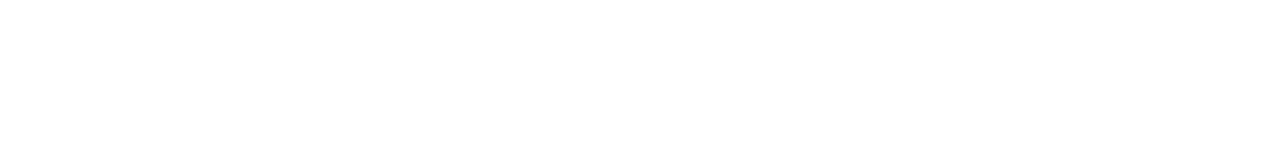
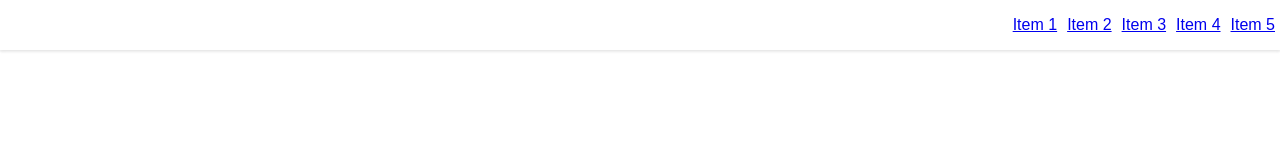
Before and after one commit to MarianaTraslavinaSarmiento/studyGit, a plain HTML site: page index.html in a window 1280 px wide. Drawn offline with Linux system fonts and the light colour scheme.

Commit message:
feat: :construction: Menú principal en progreso

```diff
--- a/css/style.css
+++ b/css/style.css
@@ -6,3 +6,25 @@
     box-sizing: border-box;
     font-family: Arial, Helvetica, sans-serif;
 }
+
+.header{
+    /* background: red;  */
+    height: 50px;
+    box-shadow: 0px 1px 3px var(--bg-header), 0px 1px 3px var(--bg-header);
+}
+.headernav{
+    height: 100%;
+}
+.headerul{
+    height: 100%;
+    list-style: none;
+    display: flex;
+    flex-direction: row;
+    justify-content: flex-end;
+    align-items: center;
+    gap: 10px;
+    padding-right: 5px;
+}
+.header__ul li a{
+    text-decoration: none;
+}
--- a/css/variables.css
+++ b/css/variables.css
@@ -0,0 +1,3 @@
+:root{
+    --bg-header: #e6e6e6;
+}
--- a/index.html
+++ b/index.html
@@ -8,6 +8,16 @@
     <script type="module" src="./js/main.js" defer></script>
 </head>
 <body>
-
+    <header class="header">
+        <nav class="headernav">
+            <ul class="headerul">
+                <li><a href="#">Item 1</a></li>
+                <li><a href="#">Item 2</a></li>
+                <li><a href="#">Item 3</a></li>
+                <li><a href="#">Item 4</a></li>
+                <li><a href="#">Item 5</a></li>
+            </ul>
+        </nav>
+    </header>
 </body>
 </html>
```
